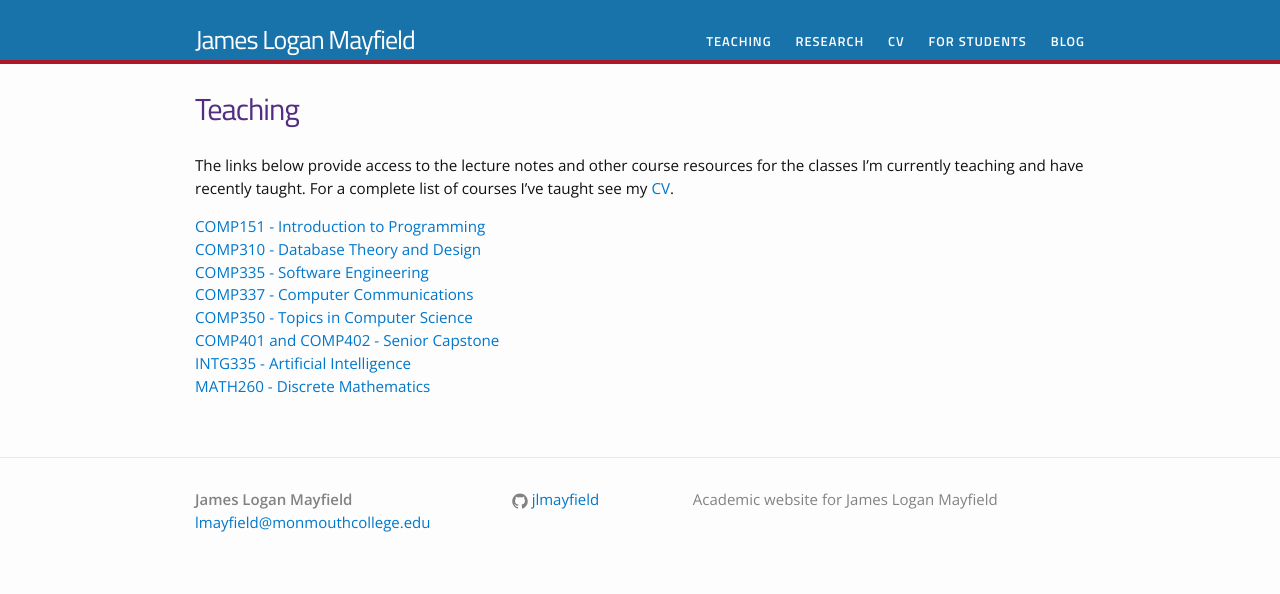
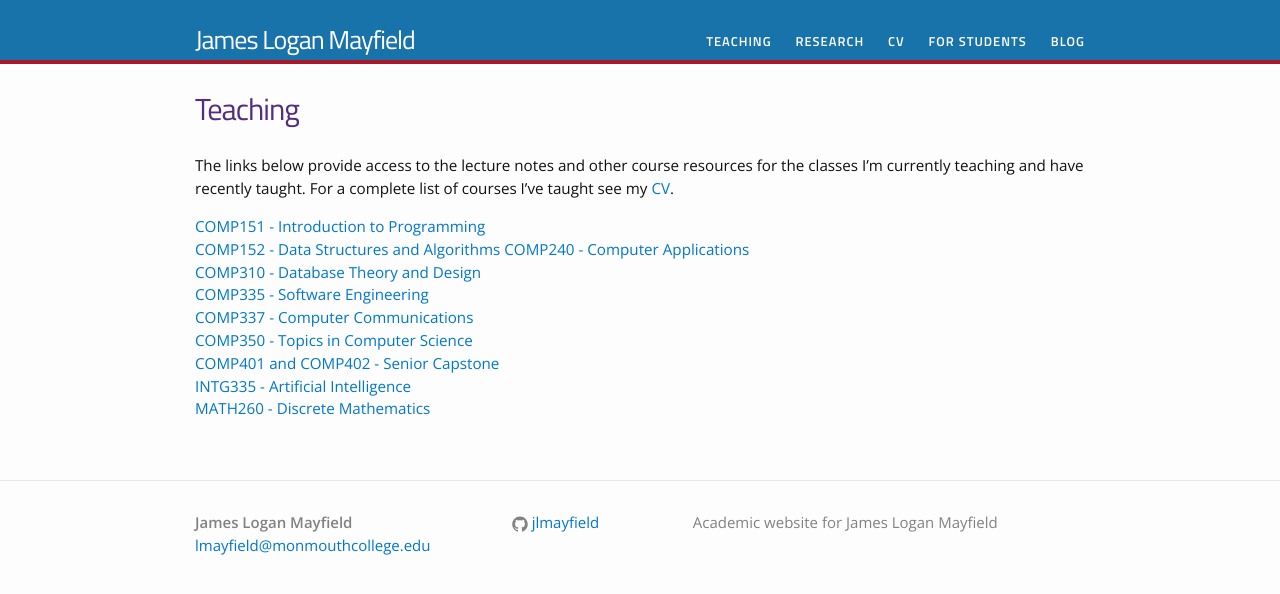
Before and after one commit to jlmayfield/jlmayfield.github.io, a Jekyll site: the page built from teaching.md, in a window 1280 px wide. Shown: the top 594 px of the page. Built offline with Jekyll 4.4.1, drawn with Linux system fonts in a browser that asks for light colours.

Commit message:
sp20. updated teaching page links.

```diff
--- a/teaching.md
+++ b/teaching.md
@@ -7,6 +7,8 @@ permalink: /teaching/
  The links below provide access to the lecture notes and other course resources for the classes I'm currently teaching and have recently taught. For a complete list of courses I've taught see my [CV](/cv/).
 
 [COMP151 - Introduction to Programming](/teaching/COMP151)
+[COMP152 - Data Structures and Algorithms](/teaching/COMP152)
+[COMP240 - Computer Applications](/teaching/COMP240)
 [COMP310 - Database Theory and Design](/teaching/COMP310/)
 [COMP335 - Software Engineering](/teaching/COMP335/)
 [COMP337 - Computer Communications](/teaching/COMP337/)
```
